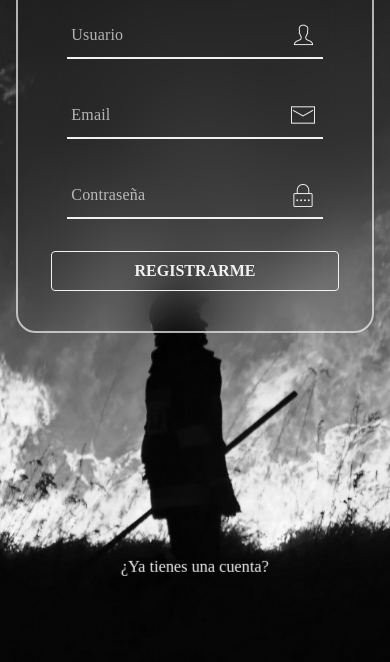
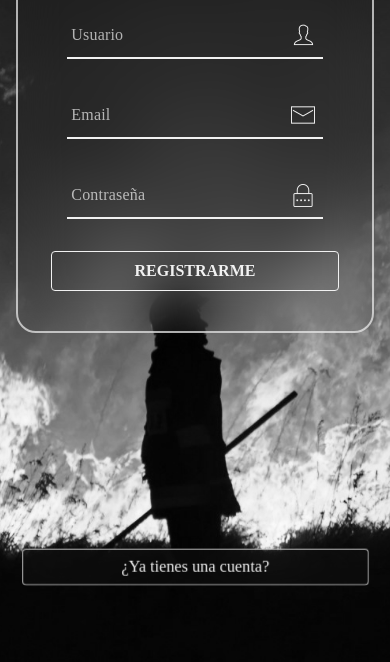
Before and after one commit to nicolas-ponce/fire-dsire, a plain HTML site: page sign-inUp.html in a window 390 px wide. Shown: the part 182-844 px from the top of the page. Drawn offline with Linux system fonts and the light colour scheme; a web font is replaced by a local one.

Commit message:
added colors to questions

```diff
--- a/css/mqs.css
+++ b/css/mqs.css
@@ -133,8 +133,14 @@ Breakpoints
 
     .a-question {
         display: flex;
+        justify-content: center;
         text-align: center;
+        background-color: rgba(24, 24, 24, 0.3);
         backdrop-filter: blur(2rem);
+        width: 95%;
+        padding: .8rem 1.6rem;
+        border: 1px solid rgba(241, 241, 241, .7);
+        border-radius: .4rem;
         animation: question 6s linear infinite;
         transition: all .2s;
     }
```
